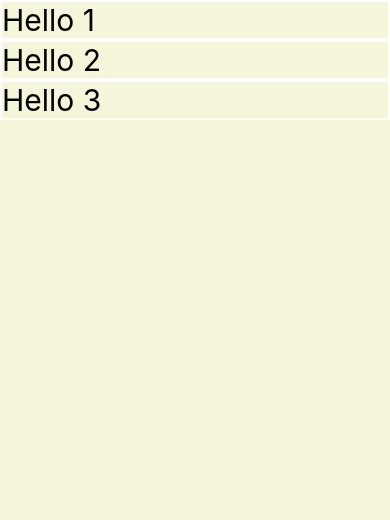
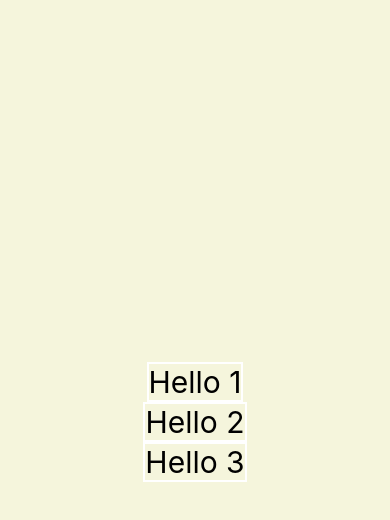
Before and after one commit to rudyalvaradobeltran/react-native, a React Native app: screen / in a window 390 px wide. Shown: the top 520 px of the page. Built offline with nearby package versions, Linux system fonts and the light colour scheme.

Commit message:
Flex align items

```diff
--- a/src/screens/FlexScreen.tsx
+++ b/src/screens/FlexScreen.tsx
@@ -15,8 +15,9 @@ const Styles = StyleSheet.create({
   container: {
     flex: 1,
     backgroundColor: 'beige',
-    flexDirection: 'column',
-    justifyContent: 'flex-start', // flex-start, flex-end, center, space-around, space-between
+    // flexDirection: 'row',
+    justifyContent: 'center',
+    alignItems: 'center', // stretch, baseline, flex-start, flex-end
   },
   box1: {
     borderWidth: 2,
```
